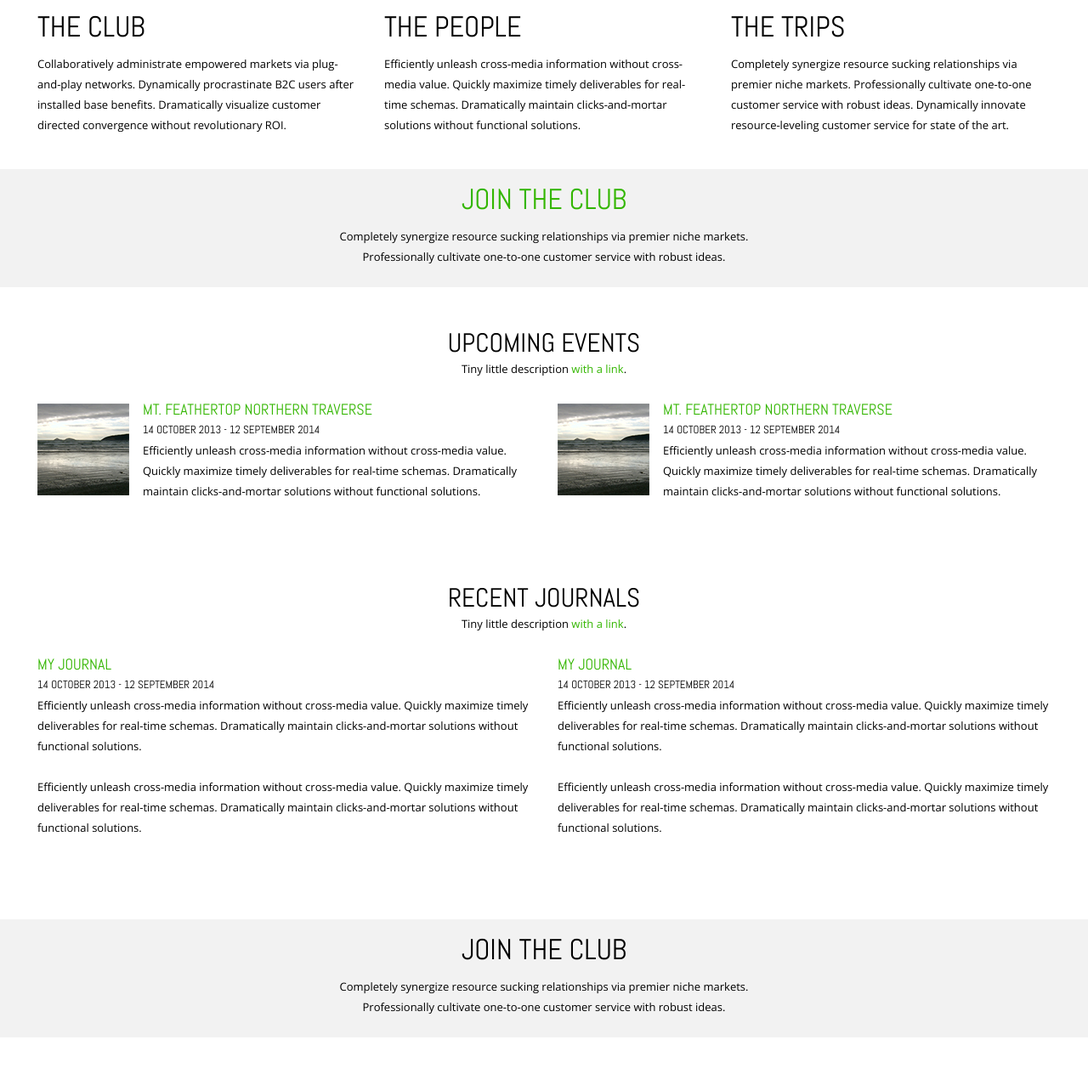
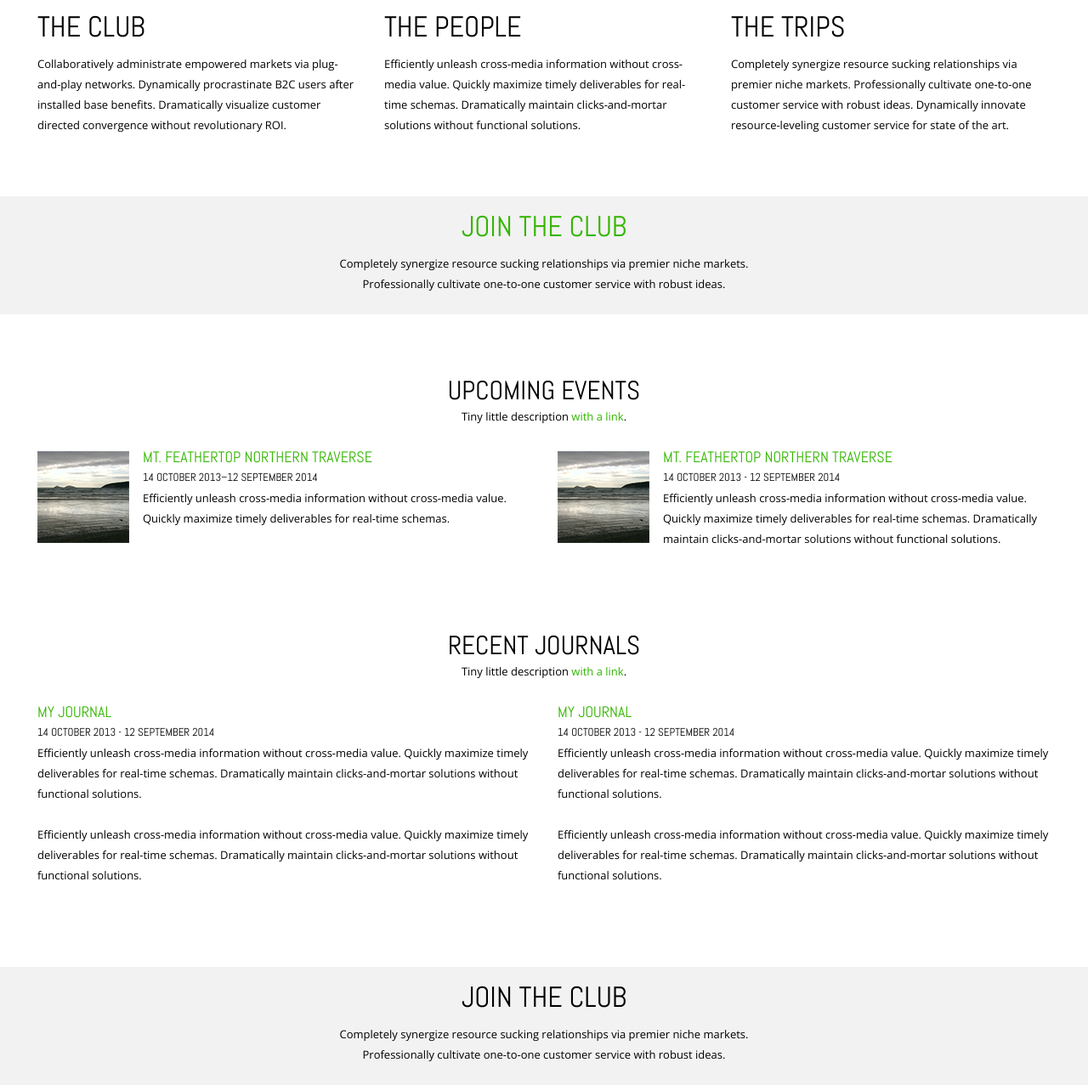
Before and after one commit to normandy153/serina, a PHP site: page / in a window 1280 px wide. Shown: the part 715-1992 px from the top of the page at 85% size. Before the commit the page ends 1936 px from the top, so only its background shows below. Run offline with PHP 8.4, Linux system fonts and the light colour scheme.

Commit message:
Space out those divs again

```diff
--- a/prototypes/responsive/index.html
+++ b/prototypes/responsive/index.html
@@ -66,7 +66,7 @@
 		</div>
 	</div>
 
-	<div class='obnoxious-block cf'>
+	<div class='obnoxious-block divider cf'>
 		<div class='fullwidth'>
 			<h1 class='center'><a>Join The Club</a></h1>
 			<p class='center'>
@@ -91,9 +91,9 @@
 						</div>
 						<div class='description'>
 							<h4><a href='#'>Mt. Feathertop Northern Traverse</a></h4>
-							<span class='listing-datetime'>14 October 2013 - 12 September 2014</span>
+							<span class='listing-datetime'>14 October 2013&ndash;12 September 2014</span>
 							<p>
-								Efficiently unleash cross-media information without cross-media value. Quickly maximize timely deliverables for real-time schemas. Dramatically maintain clicks-and-mortar solutions without functional solutions.
+								Efficiently unleash cross-media information without cross-media value. Quickly maximize timely deliverables for real-time schemas.
 							</p>
 						</div>
 					</article>
--- a/prototypes/responsive/structural.css
+++ b/prototypes/responsive/structural.css
@@ -43,10 +43,6 @@ nav {
 	/*background: -ms-radial-gradient(center, ellipse cover,  #23233e 0%,#0e0e18 100%); *//* IE10+ */
 	/*background: radial-gradient(ellipse at center,  #23233e 0%,#0e0e18 100%); *//* W3C */
 	/*filter: progid:DXImageTransform.Microsoft.gradient( startColorstr='#23233e', endColorstr='#0e0e18',GradientType=1 ); *//* IE6-8 fallback on horizontal gradient */
-}
-
-.obnoxious-block {
-	margin-top: 16px;
 }
 
 footer .obnoxious-block {
```
